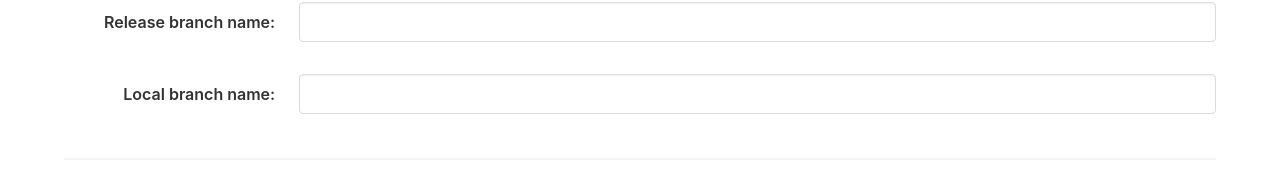
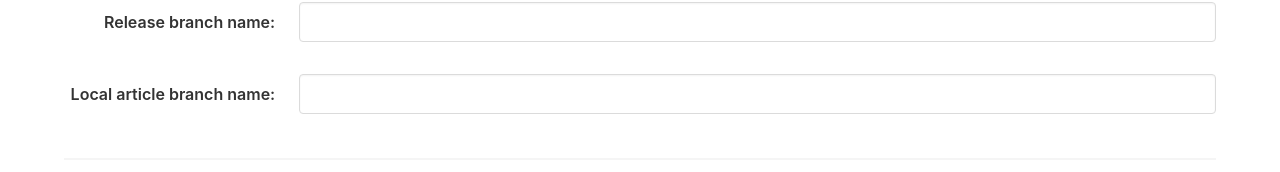
Before and after one commit to craigshoemaker/branch-buddy, a Svelte app: page / in a window 1280 px wide. Shown: the part 252-424 px from the top of the page. Built offline with nearby package versions, Linux system fonts and the light colour scheme.

Commit message:
chore: Update label

```diff
--- a/src/App.svelte
+++ b/src/App.svelte
@@ -137,7 +137,7 @@
       <label
         for="branch-name"
         class="mt-2 has-text-weight-semibold  has-text-right-desktop has-text-centered-mobile"
-        >Local branch name:</label
+        >Local article branch name:</label
       >
     </div>
     <div class="column">
```
